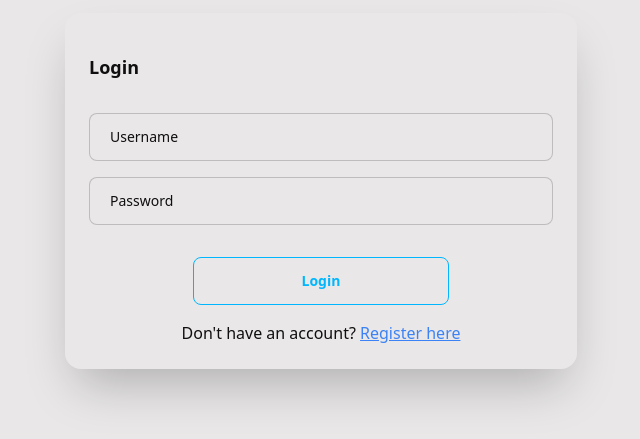
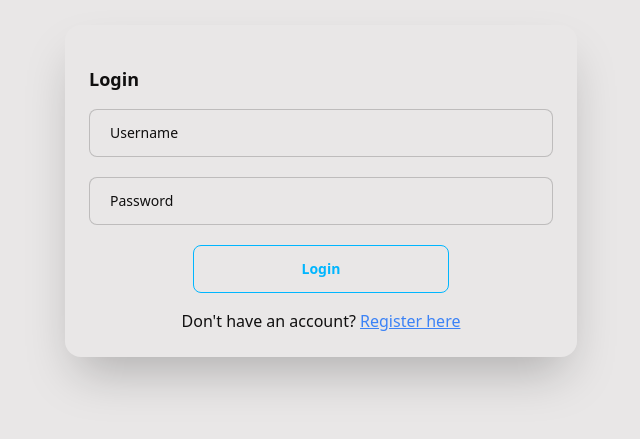
Before and after one commit to sunnys2106/Fitness-Journal, a React (Vite) app in the folder frontend/: page /login in a window 1280 px wide. Shown: the part 209-648 px from the top of the page, without its empty margins (319-959 px from the left). Built offline with nearby package versions, Linux system fonts and the light colour scheme; no server answers.

Commit message:
form validation for login/register

```diff
--- a/frontend/src/components/LoginRegisterForm.tsx
+++ b/frontend/src/components/LoginRegisterForm.tsx
@@ -26,6 +26,7 @@ function LoginRegisterForm({
         e.preventDefault();
 
         try {
+            if (!showUsernameError && !showEmailError && !showPasswordError) {
                 const payload =
                     method === "login"
                         ? { username, password }
@@ -39,12 +40,29 @@ function LoginRegisterForm({
                 } else {
                     navigate("/login");
                 }
+            }
         } catch (error: any) {
             alert(error?.response?.data?.detail || "An error occurred");
         } finally {
             setLoading(false);
         }
     };
+
+    const [usernameTouched, setusernameTouched] = useState(false);
+    const isValidUsername = /^[A-Za-z0-9 -]{3,30}$/.test(username);
+    const showUsernameError = usernameTouched && !isValidUsername;
+
+    const [emailTouched, setemailTouched] = useState(false);
+    const isValidEmail = (
+        document.getElementById("emailInput") as HTMLInputElement
+    )?.checkValidity();
+    const showEmailError = emailTouched && !isValidEmail;
+
+    const [passwordTouched, setpasswordTouched] = useState(false);
+    const isValidPassword = (
+        document.getElementById("passwordInput") as HTMLInputElement
+    )?.checkValidity();
+    const showPasswordError = passwordTouched && !isValidPassword;
 
     return (
         <dialog id="my_modal_3" className="modal" open={true}>
@@ -53,46 +71,92 @@ function LoginRegisterForm({
                     {method === "login" ? "Login" : "Register"}
                 </h3>
                 <form method="dialog" onSubmit={handleSubmit}>
-                    <label className="my-4 input input-bordered flex items-center gap-2">
+                    <label
+                        className={`input input-bordered flex items-center gap-2 ${
+                            showUsernameError ? "border-2 border-red-500" : ""
+                        }`}
+                    >
                         <div className="label">
-                            <span className="label-text">Username</span>
+                            <span className="label-text ">Username</span>
                         </div>
                         <input
-                            className="form-input"
+                            className="form-input grow"
                             type="text"
                             value={username}
+                            required
+                            onBlur={() => setusernameTouched(true)}
                             onChange={(e) => setUsername(e.target.value)}
+                            title="Only letters, numbers, spaces, or dashes. Max 30 characters."
                         />
                     </label>
+                    {showUsernameError && (
+                        <span className="text-red-500 text-sm ml-2">
+                            Must contain only letters, numbers, spaces, or
+                            dashes. 3-30 characters
+                        </span>
+                    )}
+
                     {method === "register" && (
-                        <label className="my-4 input input-bordered flex items-center gap-2">
+                        <>
+                            <label
+                                className={`mt-5 input input-bordered flex items-center gap-2 ${
+                                    showEmailError
+                                        ? " border-2 border-red-500"
+                                        : ""
+                                }`}
+                            >
                                 <div className="label">
                                     <span className="label-text">Email</span>
                                 </div>
                                 <input
-                                className="form-input"
+                                    id="emailInput"
+                                    className="form-input grow"
                                     type="email"
+                                    required
                                     value={email}
                                     onChange={(e) => setEmail(e.target.value)}
+                                    onBlur={() => setemailTouched(true)}
                                 />
                             </label>
+                            {showEmailError && (
+                                <span className="text-red-500 text-sm ml-2">
+                                    Email address is invalid
+                                </span>
+                            )}
+                        </>
                     )}
 
-                    <label className="my-4 input input-bordered flex items-center gap-2">
+                    <label
+                        className={`mt-5 input input-bordered flex items-center gap-2 ${
+                            showPasswordError ? "border-2 border-red-500" : ""
+                        }`}
+                    >
                         <div className="label">
                             <span className="label-text">Password</span>
                         </div>
                         <input
-                            className="form-input"
+                            id="passwordInput"
+                            className="form-input grow"
                             type="password"
+                            pattern="^(?=.*[a-z])(?=.*[A-Z])(?=.*\d).{9,}$"
                             value={password}
                             onChange={(e) => setPassword(e.target.value)}
+                            required
+                            onBlur={() => setpasswordTouched(true)}
+                            title="Must be more than 8 characters, include a number, lowercase letter, uppercase letter"
                         />
                     </label>
+                    {showPasswordError && (
+                        <span className="text-red-500 text-sm ml-2">
+                            Must be over 8 characters, including number,
+                            lowercase and uppercase letter
+                        </span>
+                    )}
+
                     <div className="w-full flex justify-center">
                         {loading && <LoadingIndicator />}
                     </div>
-                    <div className="mt-4 w-full flex justify-center">
+                    <div className="mt-5  w-full flex justify-center">
                         <button
                             className="btn btn-wide btn-outline btn-info"
                             type="submit"
```
Lines whose indentation alone changed are shown as unchanged.
